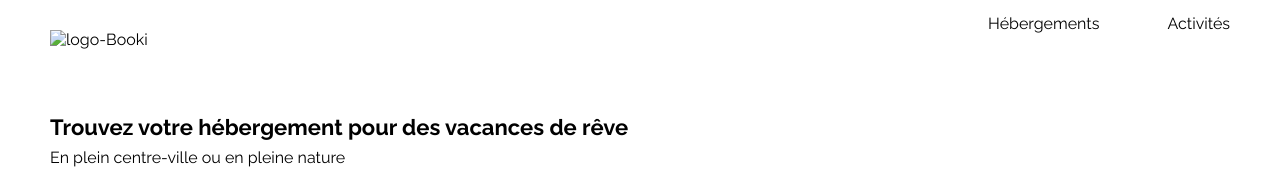
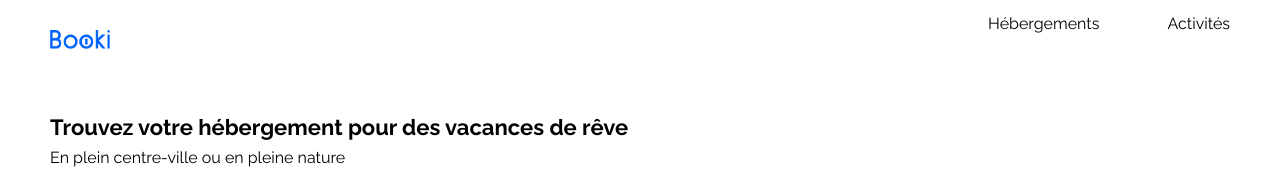
Before and after one commit to jim294/Booki.io, a plain HTML site: page index.html in a window 1280 px wide. Shown: the top 169 px of the page. Drawn offline with Linux system fonts and the light colour scheme; the site is published under a folder, as on GitHub Pages, so addresses that start at the root find nothing.

Commit message:
Logo slash

```diff
--- a/index.html
+++ b/index.html
@@ -19,7 +19,7 @@
         <header>
             <nav>
                 <div class="logo">
-                    <img src="/images/logo/Booki.png" alt="logo-Booki" title="Booki" />
+                    <img src="images/logo/Booki.png" alt="logo-Booki" title="Booki" />
                 </div>
                 <div class="menu">
                     <a href="#hébergements" class="surlignement-bleu">Hébergements</a>
```
